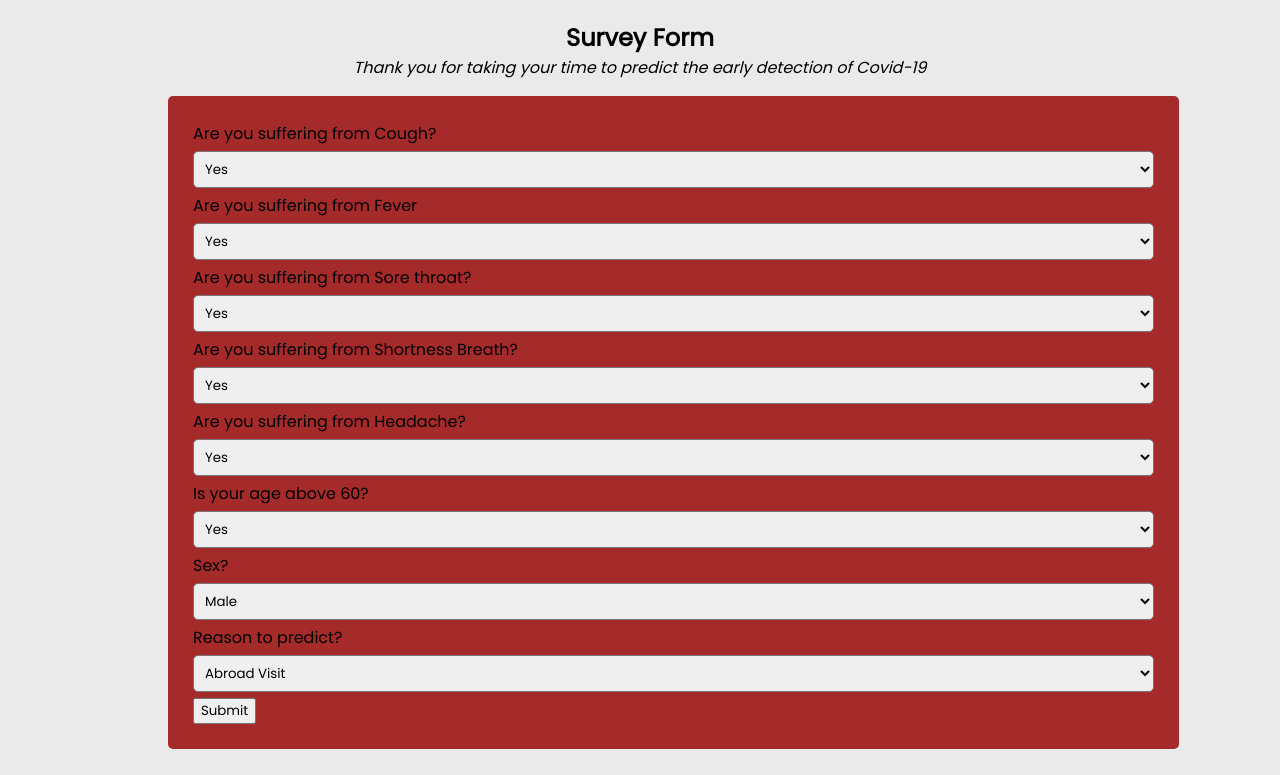
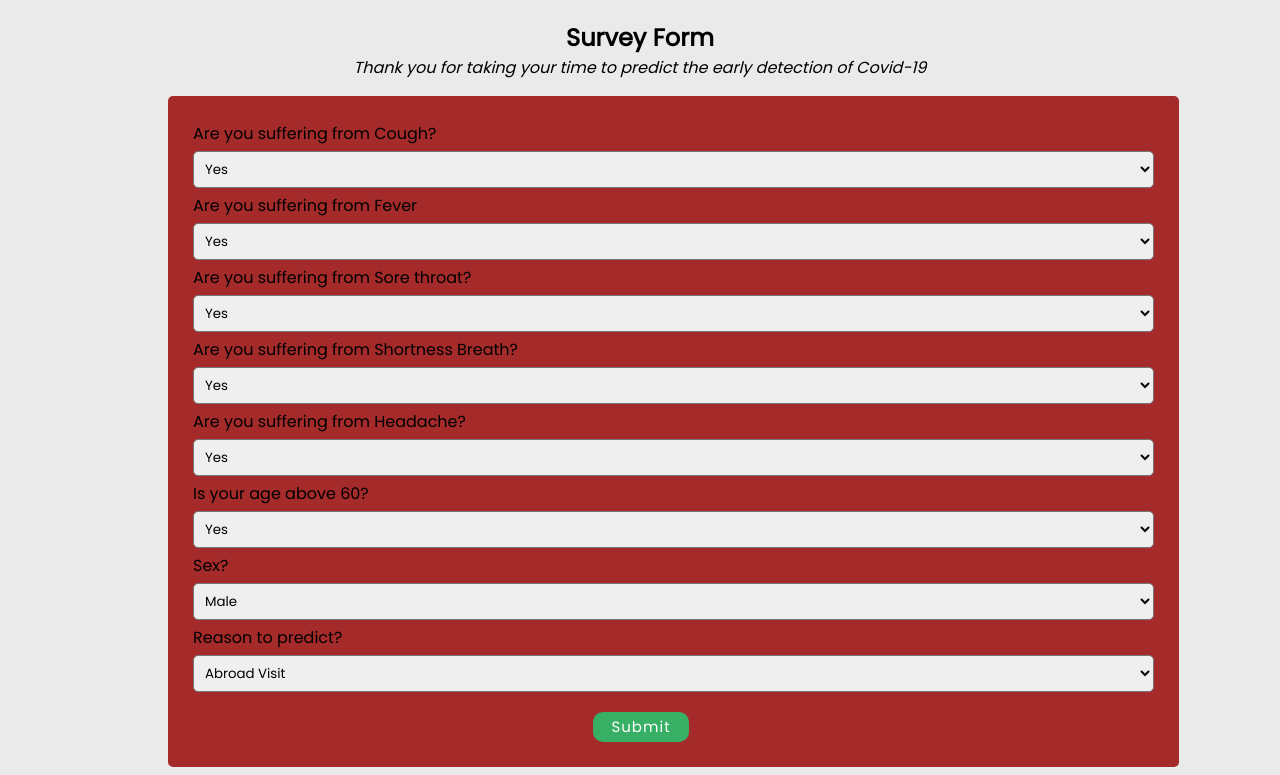
Before and after one commit to Captureboy/The-Co-19-Early-Detection-Project, a plain HTML site: page predict.html in a window 1280 px wide. Shown: the part 108-883 px from the top of the page. Drawn offline with nearby package versions, Linux system fonts and the light colour scheme.

Commit message:
style2.css

```diff
--- a/style2.css
+++ b/style2.css
@@ -160,13 +160,16 @@ fieldset:nth-child(2) input {
     margin: 0;
 }
 
-#submit {
+.submit {
     width: 10%;
     background-color: rgb(55, 175, 101);
-    margin: 10px 475px;
+    margin-top: 15px;
+    margin-left: 400px ;
     border: none;
-    height: 50px;
+    height: 30px;
     color: white;
     letter-spacing: 1px;
-    font-size: 22px;
+    font-size: 15px;
+    cursor: pointer;
+    border-radius: 10px;
 }
```
